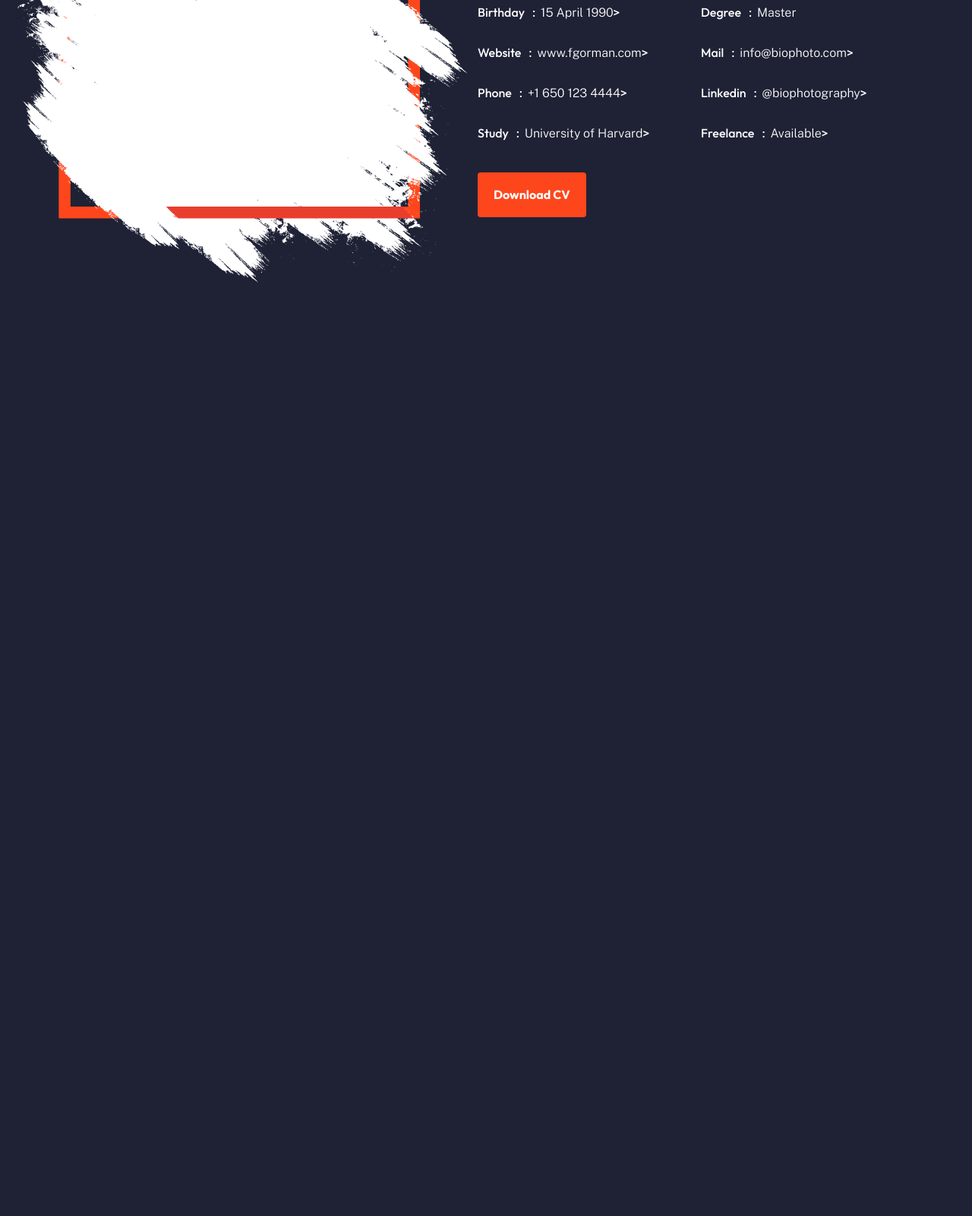
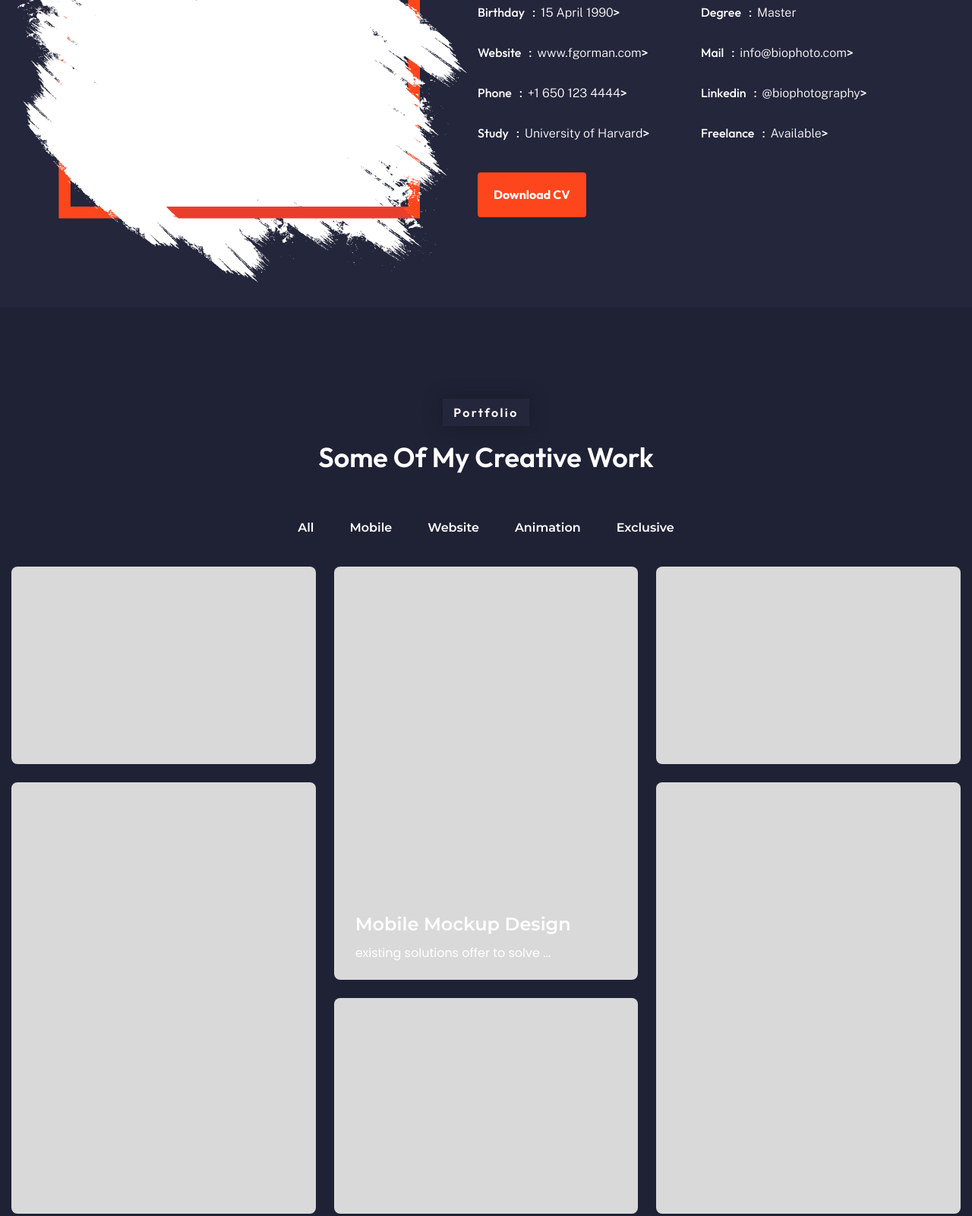
Before and after one commit to SePt1k0404/landing-2-cv-resume, a plain HTML site: page index.html in a window 1280 px wide. Shown: the part 1350-2951 px from the top of the page at 76% size. Before the commit the page ends 1755 px from the top, so only its background shows below. Drawn offline with nearby package versions, Linux system fonts and the light colour scheme.

Commit message:
Added portfolio section

```diff
--- a/#source/scss/_about.scss
+++ b/#source/scss/_about.scss
@@ -1,4 +1,5 @@
 .about {
+  background-color: $color-bg-light;
   &__wrapper {
     padding-top: 160px;
     padding-bottom: 33px;
--- a/#source/scss/_header.scss
+++ b/#source/scss/_header.scss
@@ -24,7 +24,8 @@
       transition: color $transition-anim-main;
     }
 
-    &__item:hover a {
+    &__item:hover a,
+    &__item:focus a {
       color: $color-action-main;
     }
   }
--- /dev/null
+++ b/#source/scss/_portfolio.scss
@@ -0,0 +1,81 @@
+.portfolio {
+  &__wrapper {
+    @include content-centered;
+    flex-direction: column;
+  }
+  &__paragraph {
+    margin-bottom: 17px;
+  }
+  &__title {
+    margin-bottom: 54px;
+  }
+  .works-wrapper {
+    width: 100%;
+  }
+  .works-wrapper-type {
+    margin-bottom: 36px;
+    @include content-centered;
+    gap: 47px;
+    &__item {
+      padding: 5px 0;
+      transition: color $transition-anim-main;
+      cursor: pointer;
+      &:hover,
+      &:focus {
+        color: $color-action-main;
+      }
+    }
+    &__name {
+      font-family: Montserrat;
+      font-size: 16px;
+      font-weight: 600;
+      line-height: (19.5px / 16px);
+      text-align: left;
+    }
+  }
+  .work-wrapper-example {
+    width: 100%;
+    display: grid;
+    grid-template-columns: repeat(3, 1fr);
+    grid-template-rows: repeat(3, 260px);
+    gap: 24px;
+    &__item {
+      display: flex;
+      justify-content: flex-end;
+      flex-direction: column;
+      padding: 28px;
+      background-color: rgba(217, 217, 217, 1);
+      border-radius: 8px;
+      &:nth-child(2) {
+        grid-column: 2 / 3;
+        grid-row: 1 / 3;
+      }
+      &:nth-child(4) {
+        grid-column: 1 / 2;
+        grid-row: 2 / 5;
+      }
+      &:nth-child(5) {
+        grid-row: 3 / 5;
+      }
+      &:nth-child(6) {
+        grid-column: 3 / 4;
+        grid-row: 2 / 5;
+      }
+    }
+    &__name {
+      font-family: Montserrat;
+      font-size: 24px;
+      font-weight: 600;
+      line-height: (30px / 24px);
+      text-align: left;
+      margin-bottom: 15px;
+    }
+    &__desc {
+      font-family: Poppins;
+      font-size: 16px;
+      font-weight: 400;
+      line-height: (15px / 16px);
+      text-align: left;
+    }
+  }
+}
--- a/#source/scss/style.scss
+++ b/#source/scss/style.scss
@@ -5,3 +5,4 @@
 @import "_header";
 @import "_hero";
 @import "_about";
+@import "_portfolio";
--- a/index.html
+++ b/index.html
@@ -163,6 +163,44 @@
           </div>
         </div>
       </section>
+      <section class="portfolio">
+        <div class="portfolio__wrapper section">
+          <p class="portfolio__paragraph paragraph">Portfolio</p>
+          <h2 class="portfolio__title title">Some Of My Creative Work</h2>
+          <div class="works-wrapper">
+            <ul class="works-wrapper-type">
+              <li class="works-wrapper-type__item">
+                <p class="works-wrapper-type__name">All</p>
+              </li>
+              <li class="works-wrapper-type__item">
+                <p class="works-wrapper-type__name">Mobile</p>
+              </li>
+              <li class="works-wrapper-type__item">
+                <p class="works-wrapper-type__name">Website</p>
+              </li>
+              <li class="works-wrapper-type__item">
+                <p class="works-wrapper-type__name">Animation</p>
+              </li>
+              <li class="works-wrapper-type__item">
+                <p class="works-wrapper-type__name">Exclusive</p>
+              </li>
+            </ul>
+            <ul class="work-wrapper-example">
+              <li class="work-wrapper-example__item"></li>
+              <li class="work-wrapper-example__item">
+                <h3 class="work-wrapper-example__name">Mobile Mockup Design</h3>
+                <p class="work-wrapper-example__desc">
+                  existing solutions offer to solve ...
+                </p>
+              </li>
+              <li class="work-wrapper-example__item"></li>
+              <li class="work-wrapper-example__item"></li>
+              <li class="work-wrapper-example__item"></li>
+              <li class="work-wrapper-example__item"></li>
+            </ul>
+          </div>
+        </div>
+      </section>
     </main>
   </body>
 </html>
```
Also changed, not shown: css/style.css.
